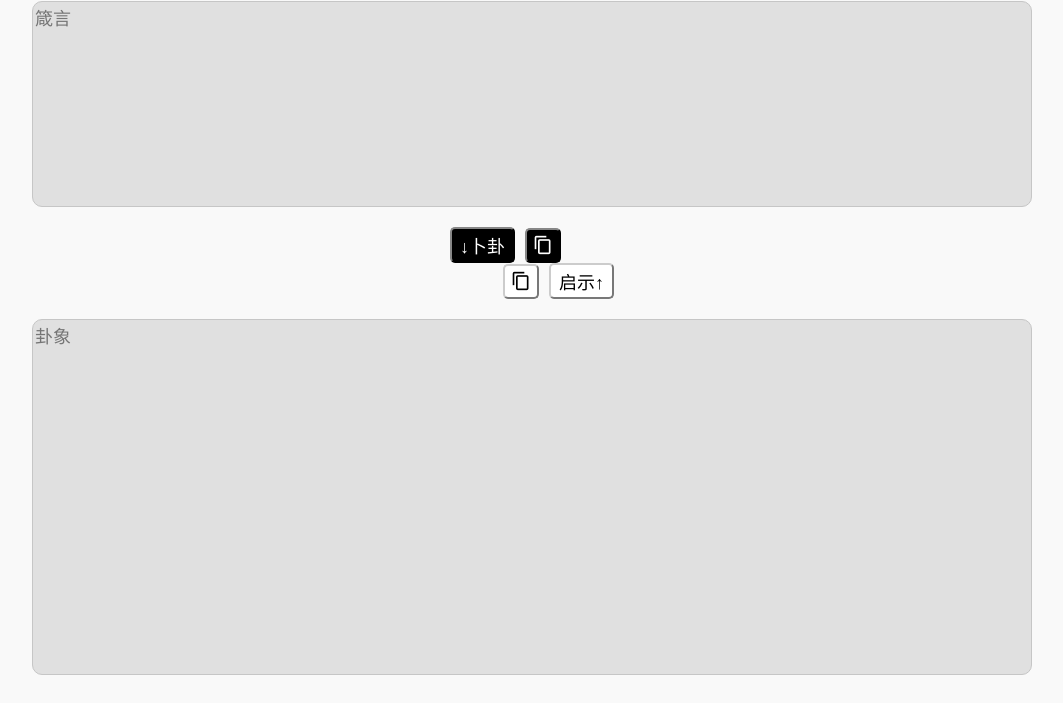
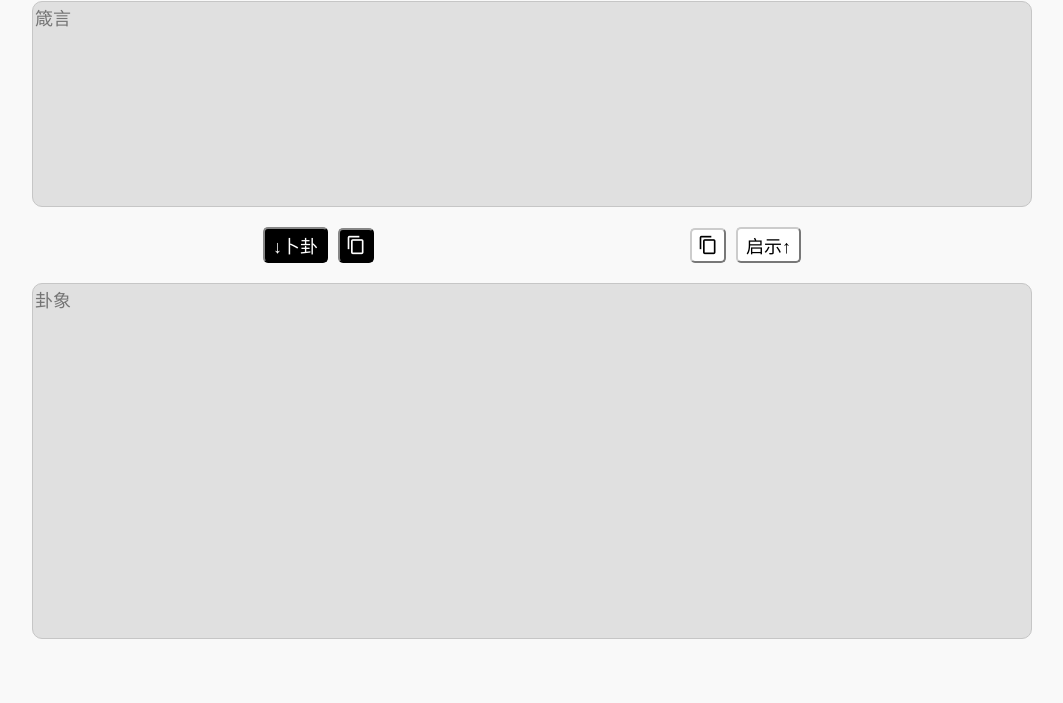
Before and after one commit to PrunusSerrulata/prunusserrulata.github.io, a plain HTML site: page liushisigua/index.html in a window 1280 px wide. Shown: the part 97-800 px from the top of the page, without its empty margins (108-1171 px from the left). Drawn offline with Linux system fonts and the light colour scheme.

Commit message:
update index.css

```diff
--- a/liushisigua/index.css
+++ b/liushisigua/index.css
@@ -77,7 +77,7 @@ button {
 
 .encode-complex {
     display: inline-block;
-    margin-left: 15%;
+    margin-right: min(150px, 12vw);
 }
 
 .encode-color {
@@ -87,9 +87,8 @@ button {
 }
 
 .decode-complex {
-    display: block;
-    float: right;
-    margin-right: 15%;
+    display: inline-block;
+    margin-left: min(150px, 12vw);
 }
 
 .decode-color {
--- a/liushisigua/sw.js
+++ b/liushisigua/sw.js
@@ -1,4 +1,4 @@
-var CACHE_VERSION = 'liushisigua_885a85';
+var CACHE_VERSION = 'liushisigua_885a86';
 var CACHE_FILES = [
     '/liushisigua/',
     '/liushisigua/index.html',
```
